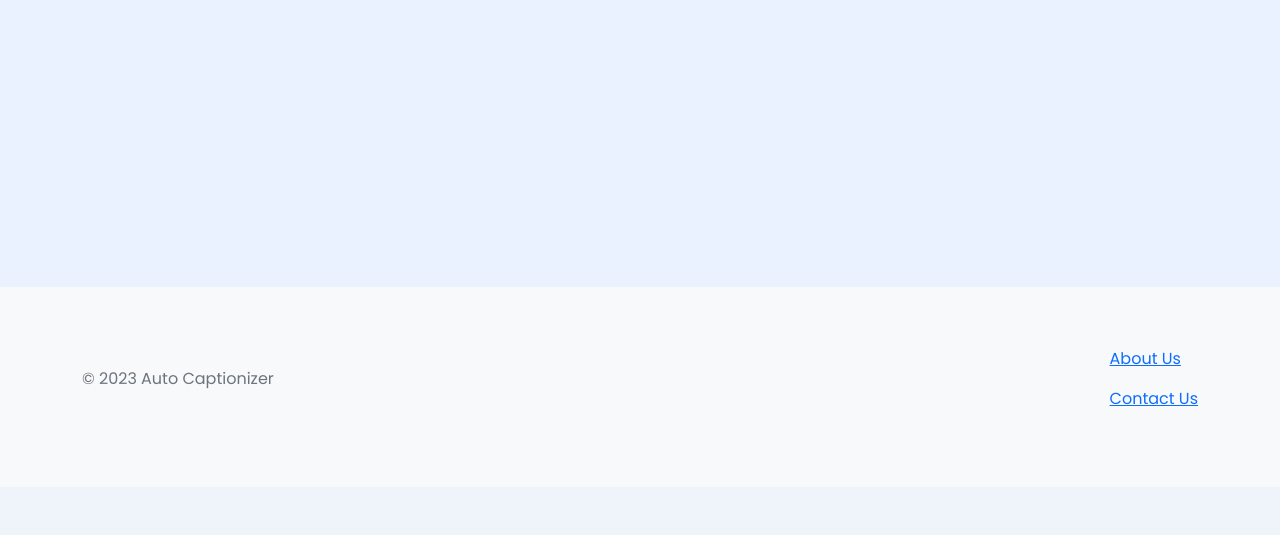
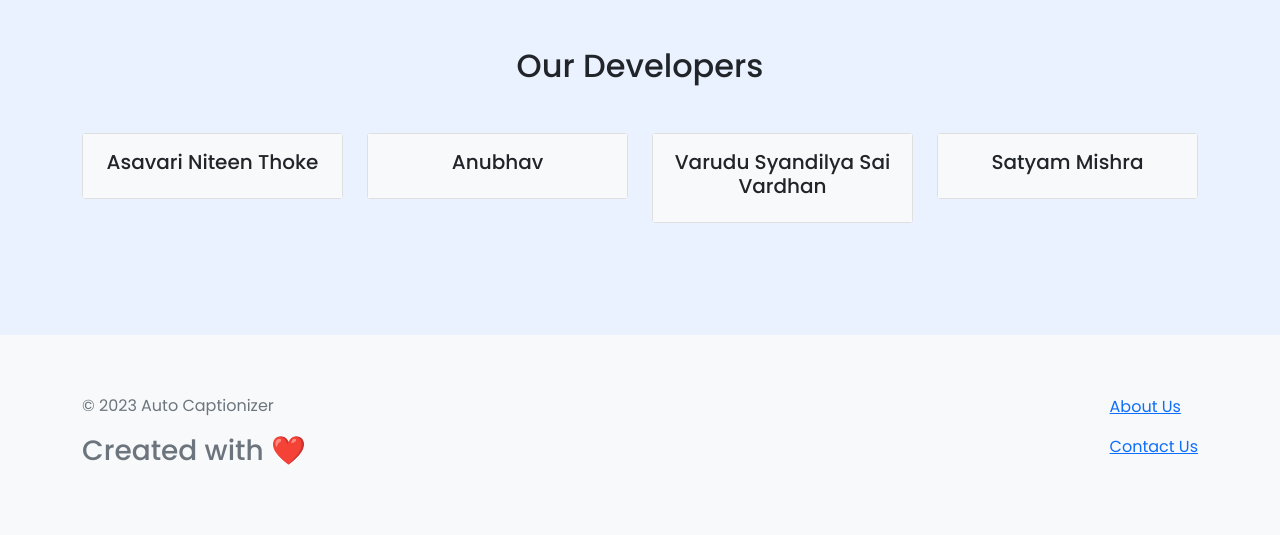
Before and after one commit to bedead/Auto-Captionizer-Web-Interface-SmartIntenz-Project, a Flask app: page /about in a window 1280 px wide. Shown: the part 697-1232 px from the top of the page. Before the commit the page ends 1103 px from the top, so only its background shows below. Run offline with Flask 3, Linux system fonts and the light colour scheme; some libraries are stand-ins or nearby versions.

Commit message:
connected flask and html

```diff
--- a/templates/about.html
+++ b/templates/about.html
@@ -27,7 +27,7 @@
         }
 
         .developers-section {
-            height: 50vh;
+            height: 30vh;
         }
 
         .card {
@@ -69,18 +69,19 @@
         <div class="faded-box">
             <!-- Content goes here -->
 
-            <section class="text-center about-section">
-                <div class="container">
+            <section class="text-center about-section"
+                style="height: 80vh; background-image: url('https://images.unsplash.com/photo-1577563908411-5077b6dc7624?q=80&w=1770&auto=format&fit=crop&ixlib=rb-4.0.3&ixid=M3wxMjA3fDB8MHxwaG90by1wYWdlfHx8fGVufDB8fHx8fA%3D%3D'); background-size: cover;">
+                <div class="container text-white">
                     <h1>About Us</h1>
                     <p class="lead">Translating Visions into Words: Your Trusted Partner in Image Captioning.</p>
                 </div>
             </section>
 
             <!-- Developers Section -->
-            <section class="text-center developers-section">
+            <section class="text-center developers-section mt-5">
                 <div class="container">
                     <h2>Our Developers</h2>
-                    <div class="row">
+                    <div class="row mt-5">
                         <div class="col-sm-3">
                             <div class="card">
                                 <div class="card-body bg-light">
@@ -116,7 +117,10 @@
             <footer class="text-muted mt-5 bg-light" style="height: 200px;">
                 <div class="container"
                     style="display: flex; justify-content: space-between; align-items: center; height: 100%;">
-                    <p>© 2023 Auto Captionizer</p>
+                    <div>
+                        <p>© 2023 Auto Captionizer</p>
+                        <h3>Created with ❤️</h3>
+                    </div>
                     <div>
                         <p><a class="" href="{{url_for('about')}}">About Us</a></p>
                         <p><a class="" href="#">Contact Us</a></p>
--- a/templates/get_captions.html
+++ b/templates/get_captions.html
@@ -72,6 +72,7 @@
 					<div class="col-md-6 text-center" id="caption-container">
 						<div>Caption: <p>
 								<!-- Caption will be inserted here -->
+								<!-- example {{caption}} -->
 							</p>
 						</div>
 					</div>
@@ -81,7 +82,10 @@
 			<footer class="text-muted mt-5 bg-light" style="height: 200px;">
                 <div class="container"
                     style="display: flex; justify-content: space-between; align-items: center; height: 100%;">
+                    <div>
                         <p>© 2023 Auto Captionizer</p>
+                        <h3>Created with ❤️</h3>
+                    </div>
                     <div>
                         <p><a class="" href="{{url_for('about')}}">About Us</a></p>
                         <p><a class="" href="#">Contact Us</a></p>
```
Also changed, not shown: templates/home.html (+5 -2 lines), templates/login.html (+8 -4 lines), templates/result.html (deleted, +0 -16 lines). Lines whose indentation alone changed are shown as unchanged.
